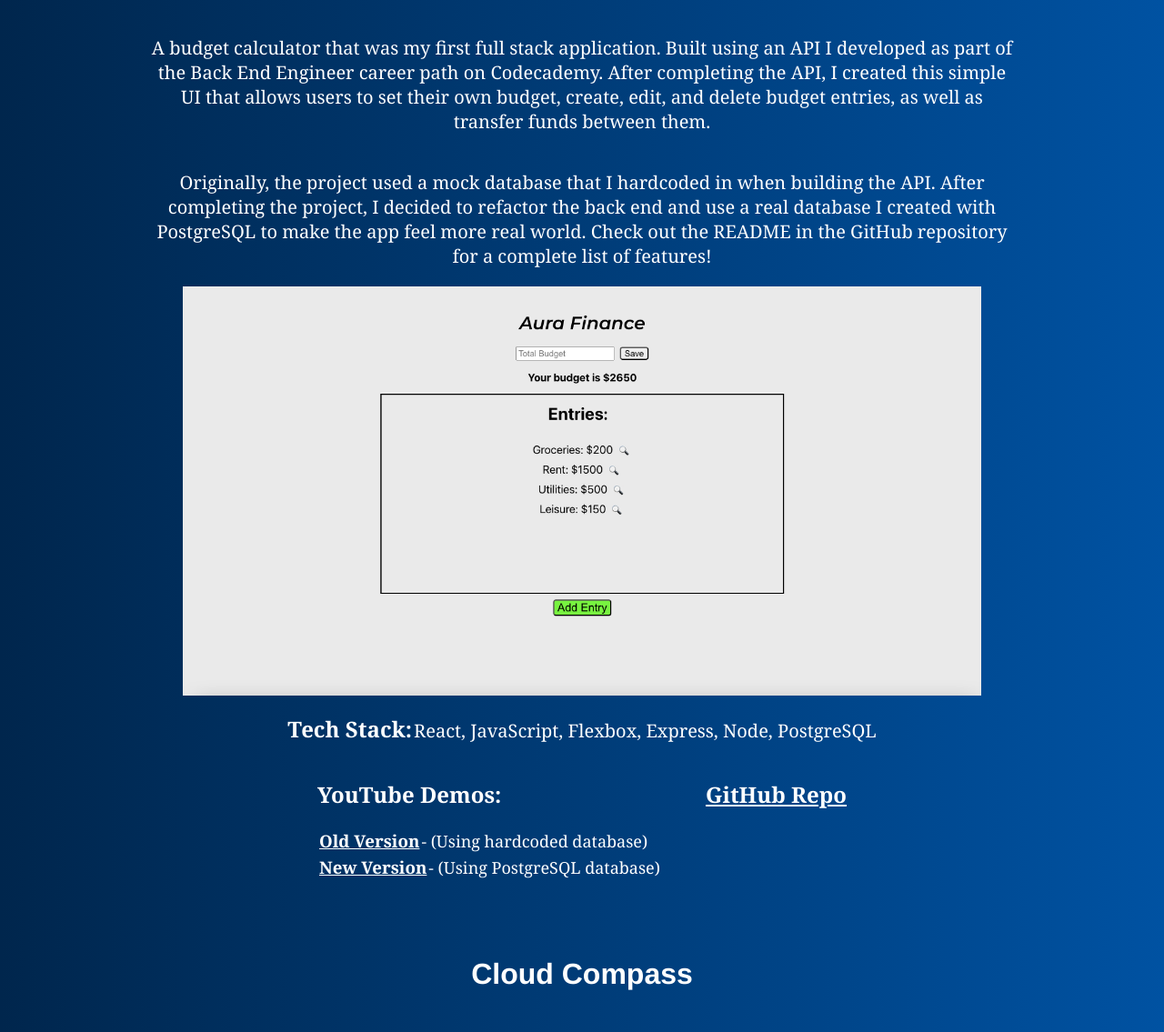
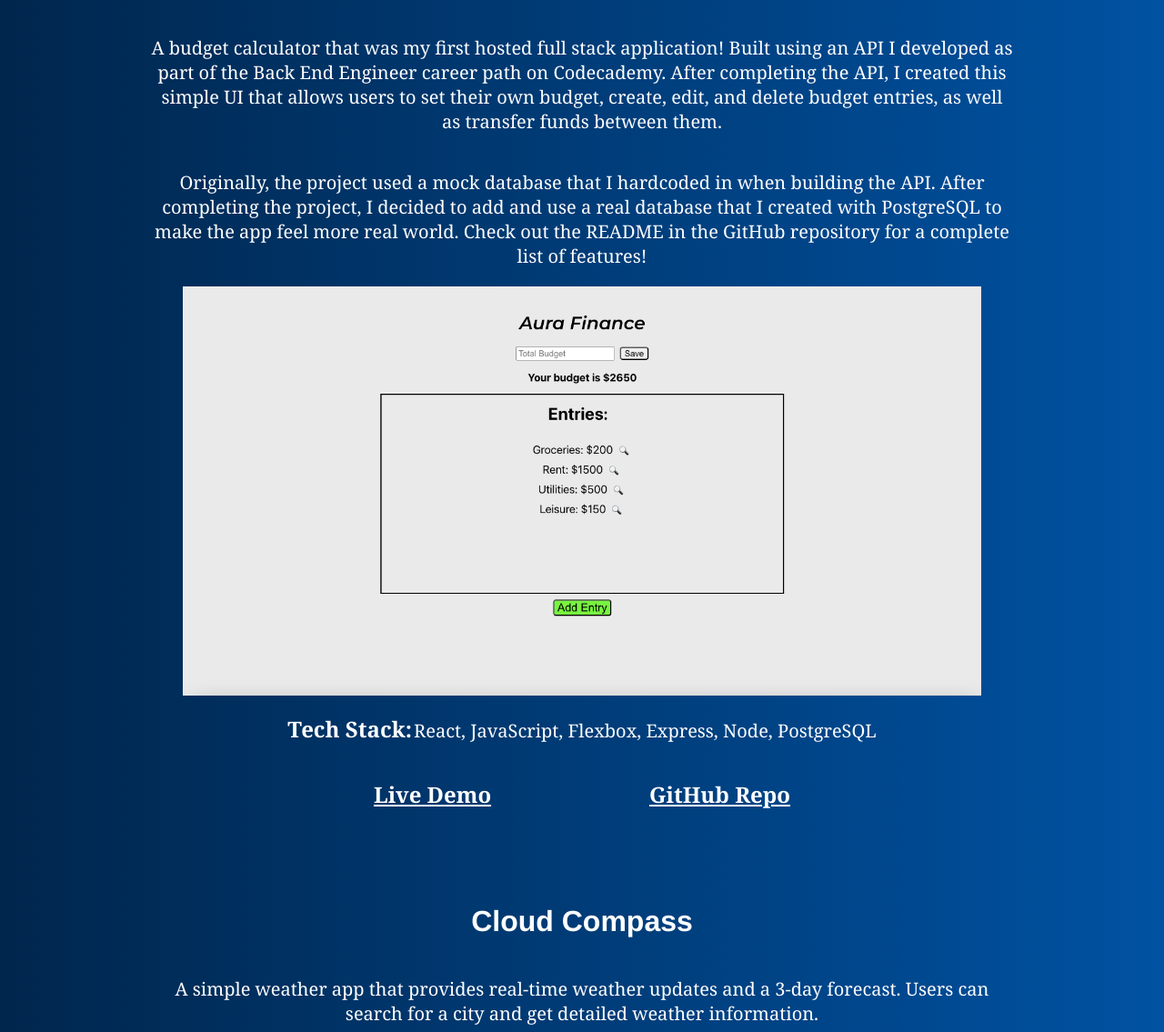
Before and after one commit to MrStealurCar/MrStealurCar.github.io, a plain HTML site: page projects.html in a window 1280 px wide. Shown: the part 156-1291 px from the top of the page at 91% size. Drawn offline with Linux system fonts and the light colour scheme.

Commit message:
feat(projects): add live demo link to Aura Finance

```diff
--- a/projects.html
+++ b/projects.html
@@ -18,18 +18,18 @@
         <div class="project">
           <h1 class="project-title">Aura Finance</h1>
           <p class="project-description">
-            A budget calculator that was my first full stack application. Built
-            using an API I developed as part of the Back End Engineer career
-            path on Codecademy. After completing the API, I created this simple
-            UI that allows users to set their own budget, create, edit, and
-            delete budget entries, as well as transfer funds between them.
+            A budget calculator that was my first hosted full stack application!
+            Built using an API I developed as part of the Back End Engineer
+            career path on Codecademy. After completing the API, I created this
+            simple UI that allows users to set their own budget, create, edit,
+            and delete budget entries, as well as transfer funds between them.
           </p>
           <p class="project-description">
             Originally, the project used a mock database that I hardcoded in
             when building the API. After completing the project, I decided to
-            refactor the back end and use a real database I created with
-            PostgreSQL to make the app feel more real world. Check out the
-            README in the GitHub repository for a complete list of features!
+            add and use a real database that I created with PostgreSQL to make
+            the app feel more real world. Check out the README in the GitHub
+            repository for a complete list of features!
           </p>
           <img
             src="images/auraFinance.png"
@@ -41,23 +41,9 @@
             <span>React, JavaScript, Flexbox, Express, Node, PostgreSQL</span>
           </div>
           <div class="project-links">
-            <div class="demo-links">
-              <h2>YouTube Demos:</h2>
-              <div class="demo-item">
-                <h3>
-                  <a href="https://youtu.be/xru1yzAjqzI?si=RqhQMwzHtPa5hqIE"
-                    >Old Version</a
-                  >
-                </h3>
-                <span class="link-desc"> - (Using hardcoded database) </span>
-              </div>
-              <div class="demo-item">
-                <h3>
-                  <a href="https://youtu.be/cyqGuplYZS4">New Version</a>
-                </h3>
-                <span class="link-desc"> - (Using PostgreSQL database) </span>
-              </div>
-            </div>
+            <a href="https://budget-app-6st9.onrender.com/">
+              <h2>Live Demo</h2>
+            </a>
             <h2>
               <a href="https://github.com/MrStealurCar/budget-app"
                 >GitHub Repo</a
```
